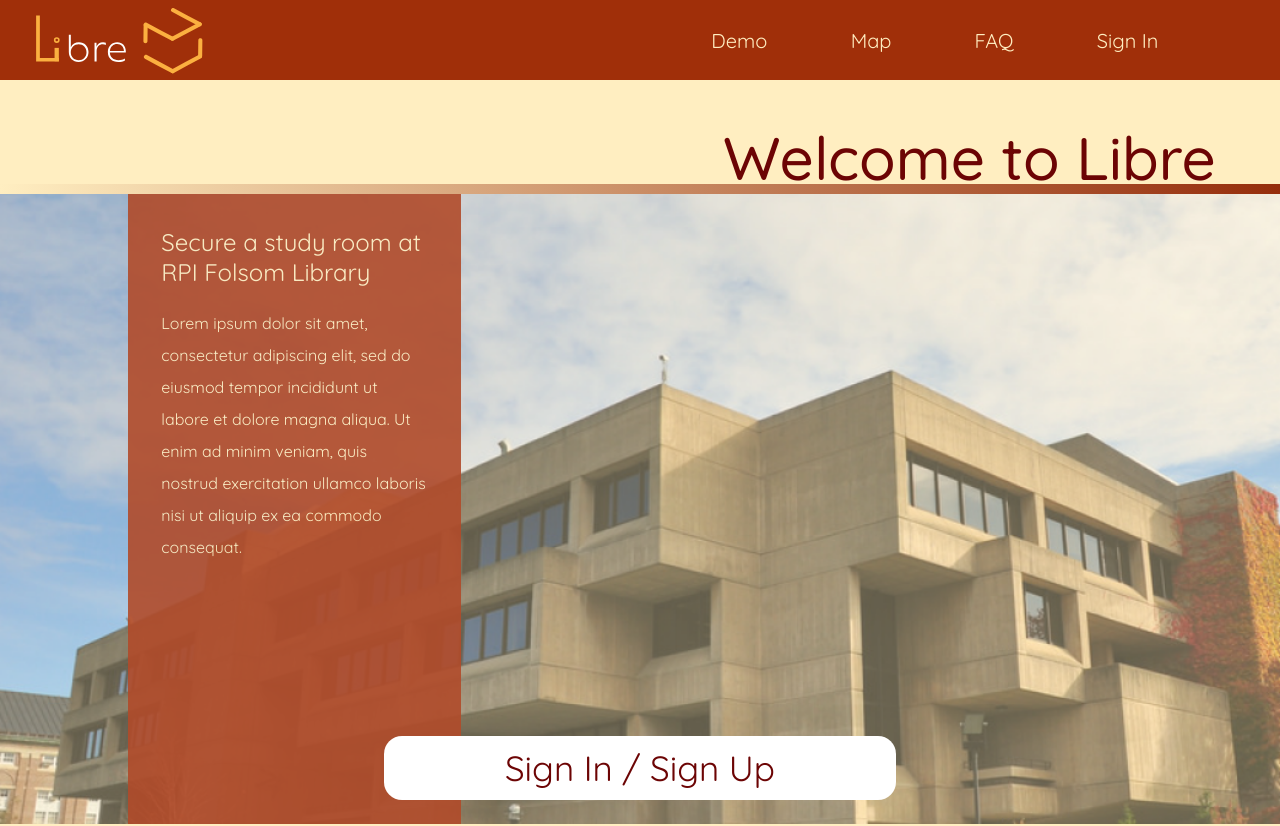
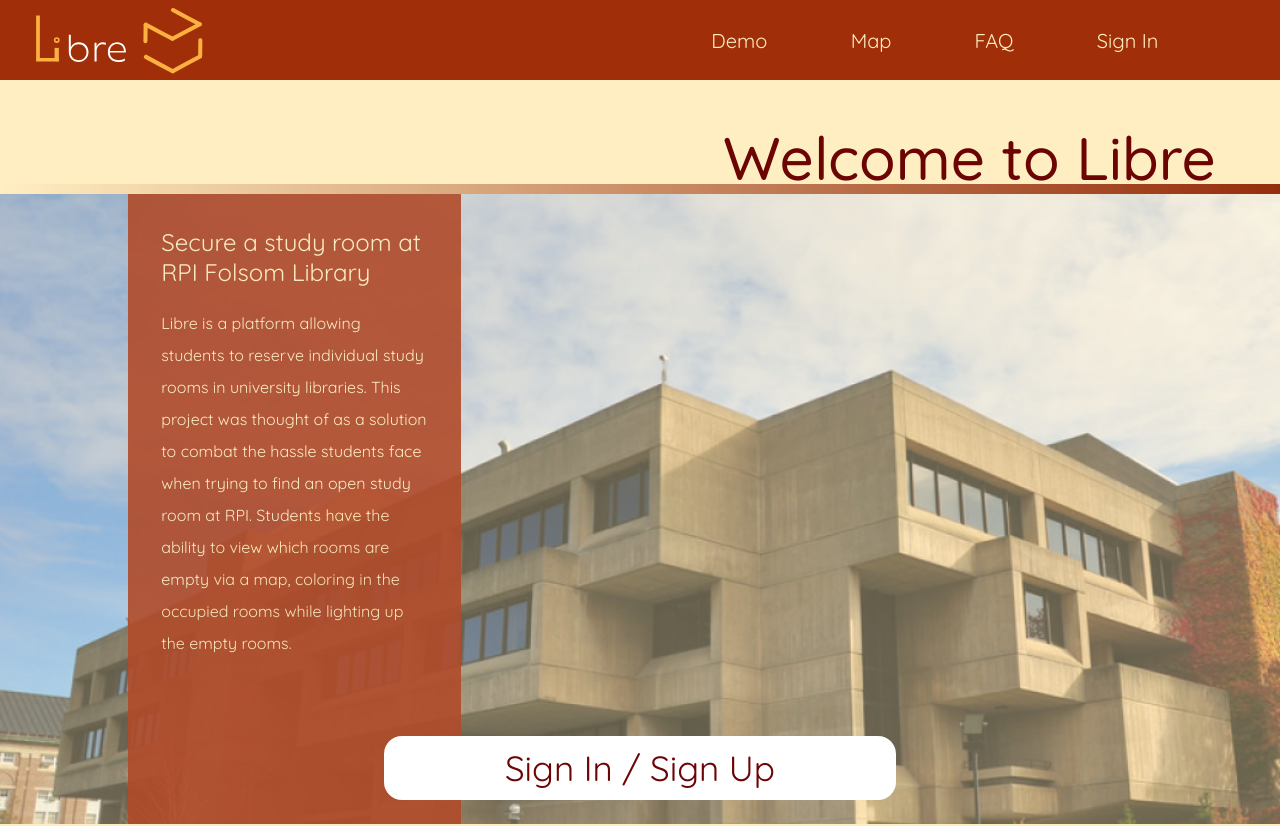
Before and after one commit to BillyMerchan/Libre, a React (Create React App) app in the folder Libre-Server/frontend/: page / in a window 1280 px wide. Shown: the top 826 px of the page. Built offline with nearby package versions, Linux system fonts and the light colour scheme.

Commit message:
Adding descriptions to replace default text

```diff
--- a/Libre-Server/frontend/src/routes/home/home.tsx
+++ b/Libre-Server/frontend/src/routes/home/home.tsx
@@ -21,9 +21,11 @@
         <div className="textblock">
           <div className="text-overlay">
             <h1>Secure a study room at RPI Folsom Library</h1>
-            <p>Lorem ipsum dolor sit amet, consectetur adipiscing elit, sed do eiusmod tempor incididunt ut
-              labore et dolore magna aliqua. Ut enim ad minim veniam, quis nostrud exercitation ullamco laboris
-              nisi ut aliquip ex ea commodo consequat.</p>
+            <p> Libre is a platform allowing students to reserve individual study rooms in university libraries.
+
+            This project was thought of as a solution to combat the hassle students face when trying to find an open study room at RPI.
+            Students have the ability to view which rooms are empty via a map, coloring in the occupied rooms while lighting up the empty rooms.
+              </p>
           </div>
         </div>
       </div>
```
